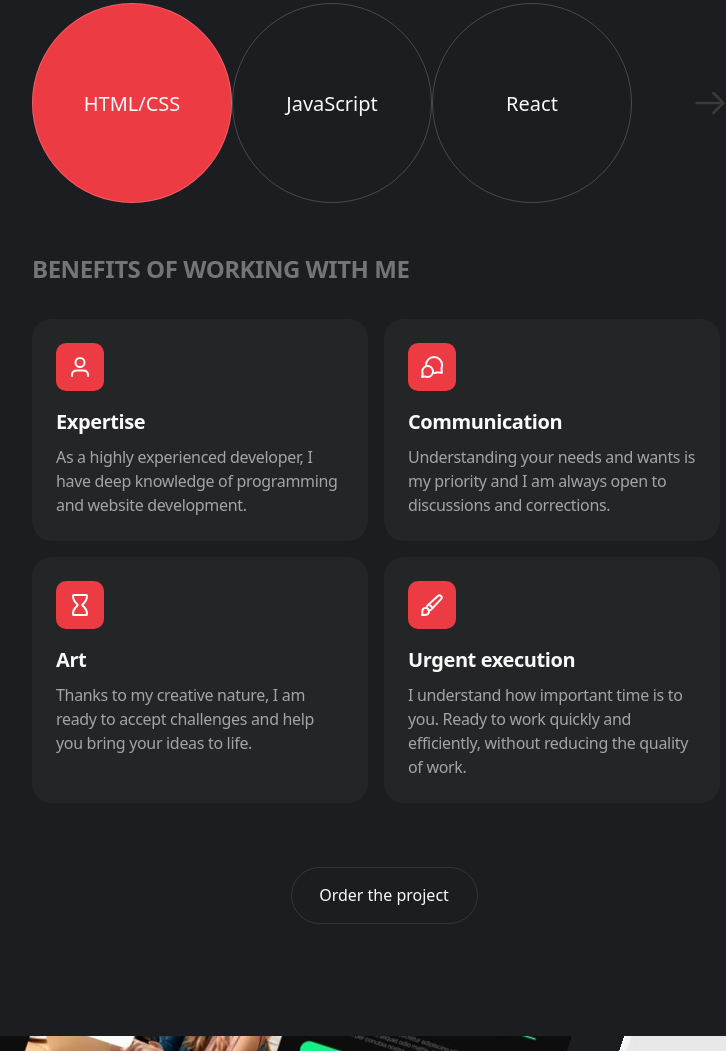
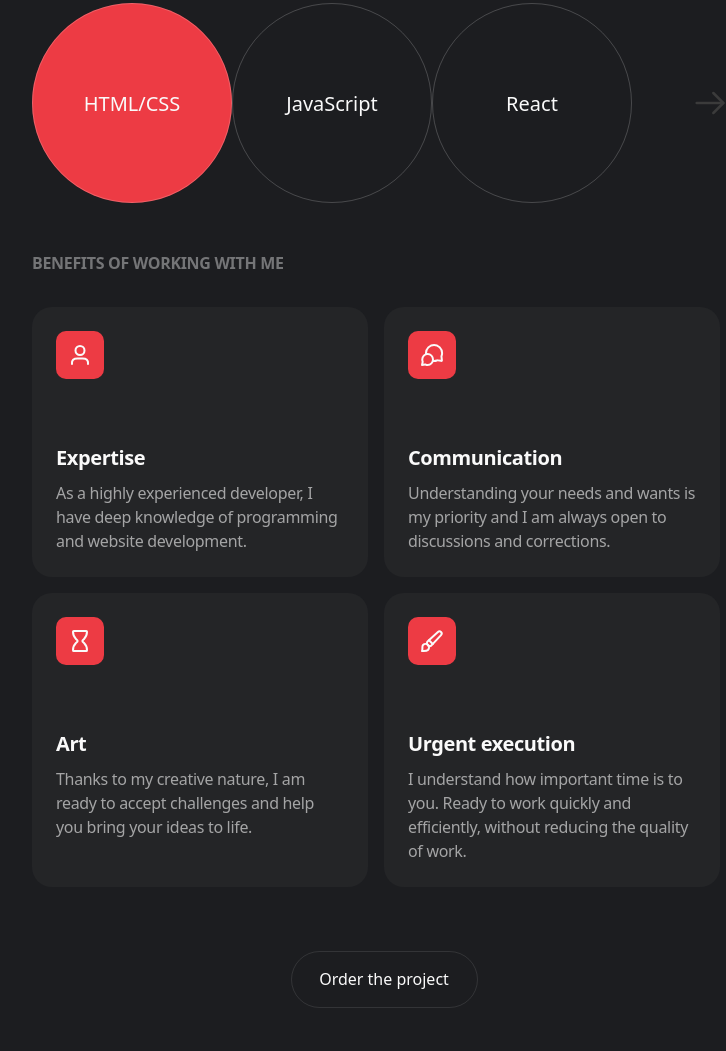
Before and after one commit to DenysOvsiienko/105-cyber-solutions-team-project-2, a website built with Vite: page src/index.html in a window 1280 px wide. Shown: the part 3466-4517 px from the top of the page, without its empty margins (256-982 px from the left). Built offline with nearby package versions, Linux system fonts and the light colour scheme.

Commit message:
benefits-css-restart3

```diff
--- a/src/css/benefits.css
+++ b/src/css/benefits.css
@@ -3,13 +3,13 @@
 }
 
 .benefits-title {
-    font-size: 24px;
-    line-height: 1.5;
-    letter-spacing: -0.02em;
-    text-transform: uppercase;
-    color: rgba(250, 250, 250, 0.4);
-    text-align: center;
-    margin-bottom: 32px;
+margin-bottom: 32px;
+font-weight: 600;
+font-size: 16px;
+line-height: 1.5;
+letter-spacing: -0.02em;
+text-transform: uppercase;
+color: rgba(250, 250, 250, 0.4);
 }
 
 .benefits-list {
@@ -38,7 +38,7 @@
     display: flex;
     justify-content: center;
     align-items: center;
-    margin-bottom: 16px;
+    margin-bottom: 64px;
 }
 
 .benefits-item-title {
```
